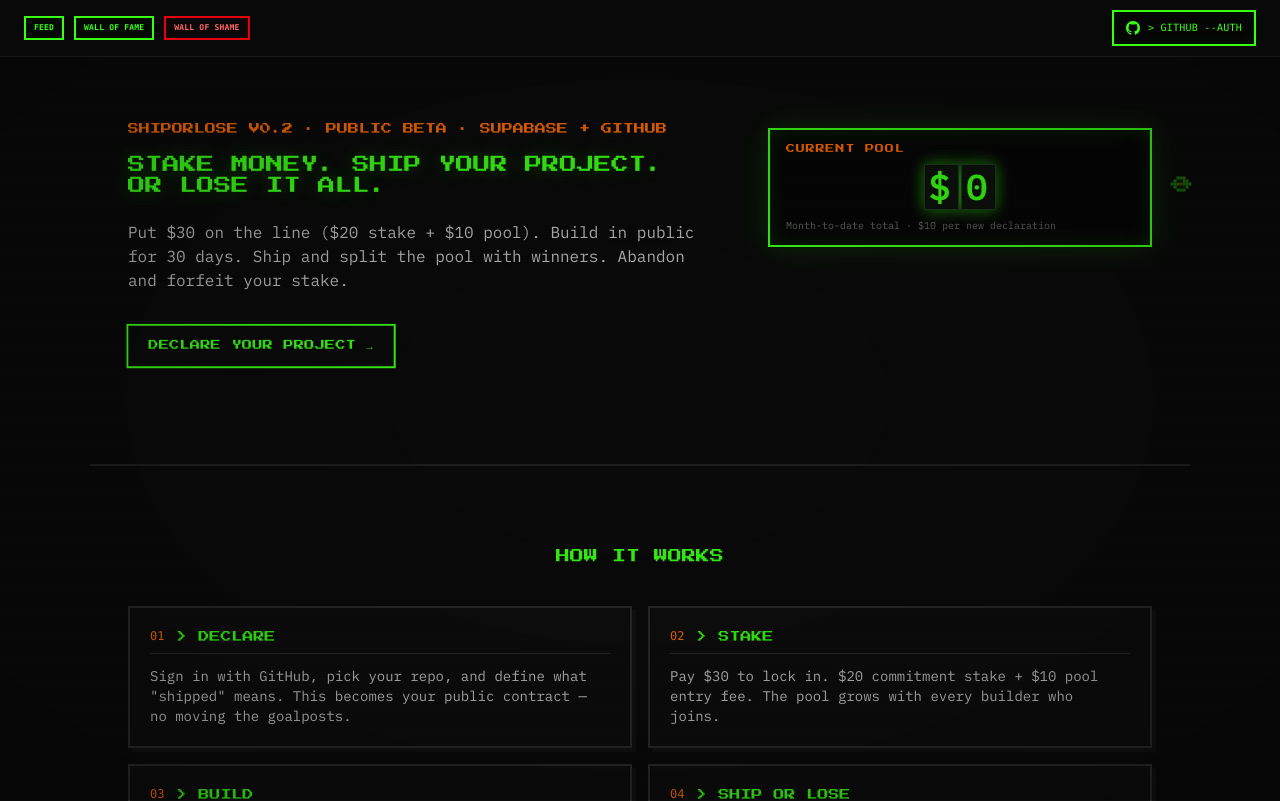
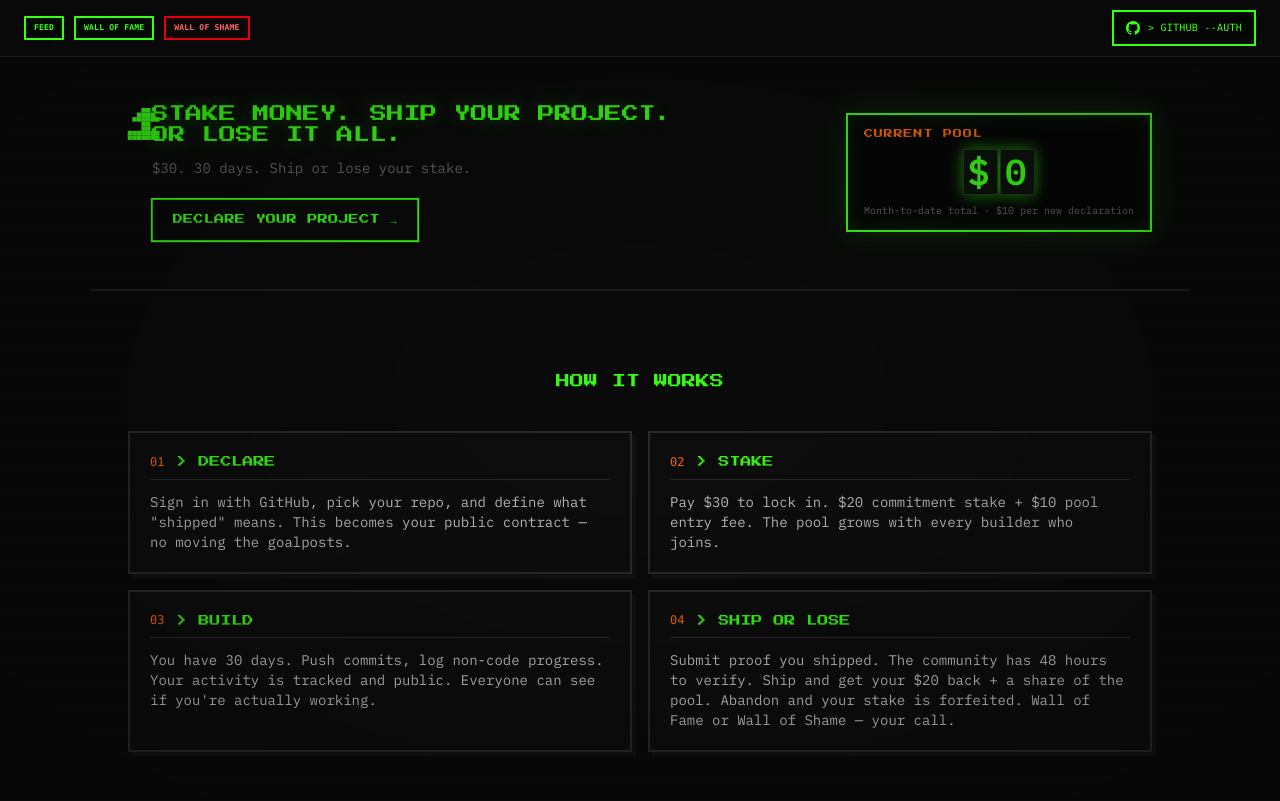
Before and after one commit to BrendoTheBoy/shiporlose, a React (Vite) app: page / in a window 1280 px wide. Shown: the top 801 px of the page. Built offline with nearby package versions, Linux system fonts and the light colour scheme; no server answers; the database is empty.

Commit message:
front page ui polish 4

```diff
--- a/src/components/Hero.tsx
+++ b/src/components/Hero.tsx
@@ -7,25 +7,26 @@ export function Hero() {
   }
 
   return (
-    <header className="relative border-b-2 border-[#1f1f1f] px-4 pb-16 pt-8 md:px-8 md:pb-24 md:pt-10">
-      <div className="mx-auto flex max-w-5xl flex-col gap-10 lg:flex-row lg:items-start lg:justify-between lg:gap-12">
-        <div className="max-w-3xl">
-          <p className="font-display mb-4 text-[9px] uppercase leading-relaxed text-[#FF6B00] sm:text-[10px] md:text-[11px]">
-            ShipOrLose v0.2 · public beta · Supabase + GitHub
-          </p>
-          <h1 className="font-display text-[clamp(0.7rem,2.8vw,1.35rem)] leading-[1.45] text-[#39FF14] [text-shadow:0_0_20px_rgba(57,255,20,0.3)] md:text-[clamp(0.62rem,1.85vw,1.08rem)] md:leading-[1.22]">
+    <header className="relative border-b-2 border-[#1f1f1f] px-4 pb-10 pt-4 md:px-8 md:pb-12 md:pt-6">
+      <div className="mx-auto flex max-w-5xl flex-col gap-6 lg:flex-row lg:items-center lg:justify-between lg:gap-10">
+        <div className="min-w-0 flex-1">
+          <div className="flex flex-col gap-4 sm:flex-row sm:items-start sm:gap-5">
+            <div
+              className="pixel-ship mx-auto shrink-0 scale-[1.14] sm:mx-0 sm:mt-1 origin-top"
+              aria-hidden="true"
+            />
+            <div className="min-w-0 flex-1 text-center sm:text-left">
+              <h1 className="font-display text-[clamp(0.65rem,2.5vw,1.2rem)] leading-[1.4] text-[#39FF14] [text-shadow:0_0_20px_rgba(57,255,20,0.3)] md:text-[clamp(0.58rem,1.75vw,1.05rem)] md:leading-[1.25]">
                 <span className="md:block">STAKE MONEY. SHIP YOUR PROJECT.</span>
                 <span className="md:block">
                   OR LOSE IT ALL.
                   <span className="hero-cursor" aria-hidden="true" />
                 </span>
               </h1>
-          <p className="font-body mt-6 max-w-xl text-sm text-[#b8b8b8] md:text-base">
-            Put $30 on the line ($20 stake + $10 pool). Build in public for 30
-            days. Ship and split the pool with winners. Abandon and forfeit your
-            stake.
+              <p className="font-body mt-3 text-xs text-[#666] md:text-sm">
+                $30. 30 days. Ship or lose your stake.
               </p>
-          <div className="mt-8 flex flex-wrap items-center gap-4">
+              <div className="mt-5 flex flex-wrap justify-center gap-4 sm:justify-start">
                 <button
                   type="button"
                   onClick={scrollToDeclare}
@@ -35,7 +36,9 @@ export function Hero() {
                 </button>
               </div>
             </div>
-        <div className="w-full max-w-sm shrink-0 self-stretch lg:mt-2">
+          </div>
+        </div>
+        <div className="w-full max-w-sm shrink-0 lg:w-auto lg:max-w-[min(100%,20rem)]">
           <PoolDisplay />
         </div>
       </div>
--- a/src/components/PixelDecor.tsx
+++ /dev/null
@@ -1,7 +0,0 @@
-export function PixelDecor() {
-  return (
-    <div className="pointer-events-none absolute right-4 top-24 hidden opacity-40 lg:block">
-      <div className="pixel-coin scale-75" aria-hidden="true" />
-    </div>
-  )
-}
--- a/src/index.css
+++ b/src/index.css
@@ -217,32 +217,40 @@
   white-space: nowrap;
 }
 
-.pixel-coin {
+/* ~32×32px: sail + mast + hull + dim wake (same box-shadow technique as old pixel-coin) */
+.pixel-ship {
   width: 4px;
   height: 4px;
   background: transparent;
   box-shadow:
-    8px 0 #39ff14,
     12px 0 #39ff14,
     16px 0 #39ff14,
-    4px 4px #39ff14,
-    8px 4px #0a3d0a,
-    12px 4px #0a3d0a,
+    8px 4px #39ff14,
+    12px 4px #39ff14,
     16px 4px #39ff14,
     20px 4px #39ff14,
-    0 8px #39ff14,
     4px 8px #39ff14,
     8px 8px #39ff14,
-    12px 8px #ff6b00,
+    12px 8px #39ff14,
     16px 8px #39ff14,
     20px 8px #39ff14,
     24px 8px #39ff14,
-    4px 12px #39ff14,
-    8px 12px #0a3d0a,
-    12px 12px #0a3d0a,
-    16px 12px #0a3d0a,
-    20px 12px #39ff14,
-    8px 16px #39ff14,
+    12px 12px #39ff14,
+    16px 12px #39ff14,
     12px 16px #39ff14,
-    16px 16px #39ff14;
+    16px 16px #39ff14,
+    0 20px #39ff14,
+    4px 20px #39ff14,
+    8px 20px #39ff14,
+    12px 20px #39ff14,
+    16px 20px #39ff14,
+    20px 20px #39ff14,
+    24px 20px #39ff14,
+    0 24px #39ff14,
+    4px 24px #39ff14,
+    8px 24px #39ff14,
+    12px 24px #39ff14,
+    16px 24px #39ff14,
+    20px 24px #39ff14,
+    24px 24px #39ff14;
 }
--- a/src/pages/LandingPage.tsx
+++ b/src/pages/LandingPage.tsx
@@ -6,8 +6,6 @@ import { Footer } from "../components/Footer"
 import { Hero } from "../components/Hero"
 import { HowItWorks } from "../components/HowItWorks"
 import { LiveProjects } from "../components/LiveProjects"
-import { PixelDecor } from "../components/PixelDecor"
-
 export function LandingPage() {
   const location = useLocation()
 
@@ -28,7 +26,6 @@ export function LandingPage() {
         Skip to declaration
       </a>
       <div className="relative mx-auto max-w-[1100px]">
-        <PixelDecor />
         <Hero />
         <HowItWorks />
         <LiveProjects />
```
Lines whose indentation alone changed are shown as unchanged.
